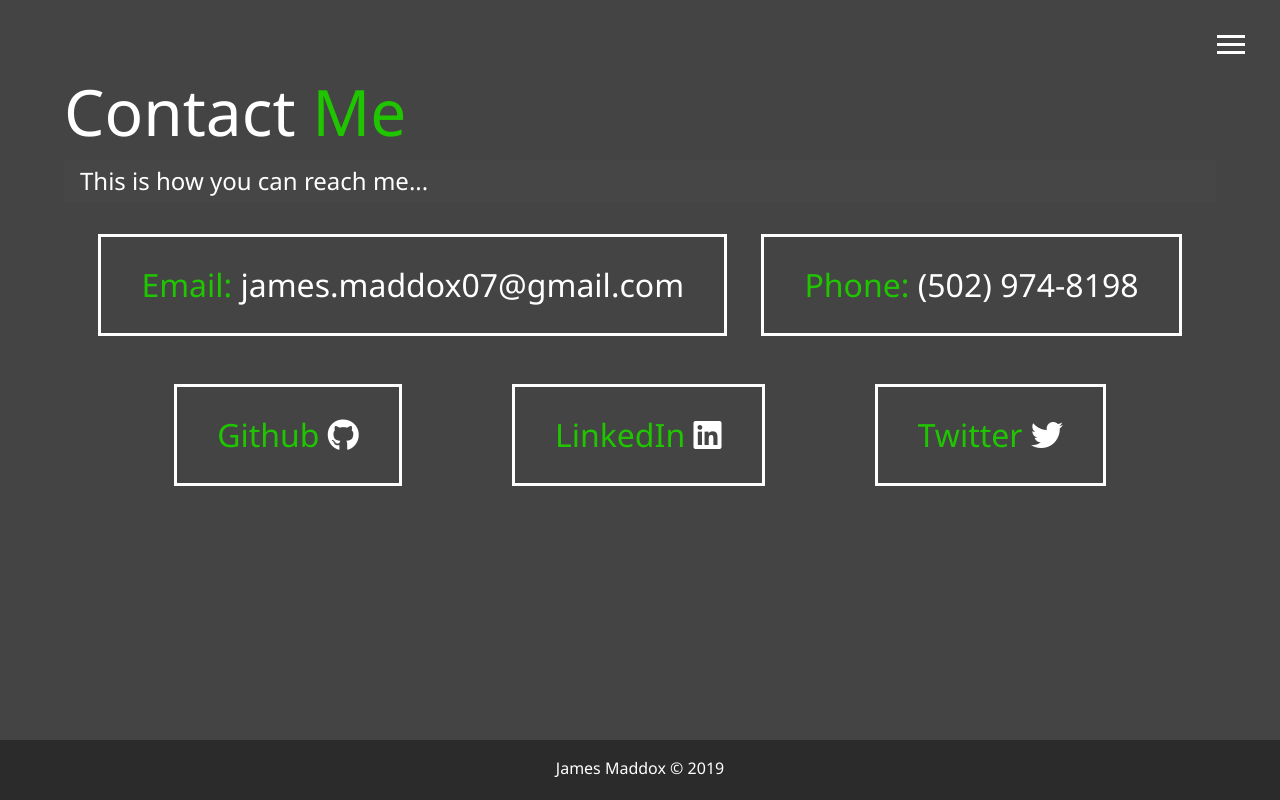
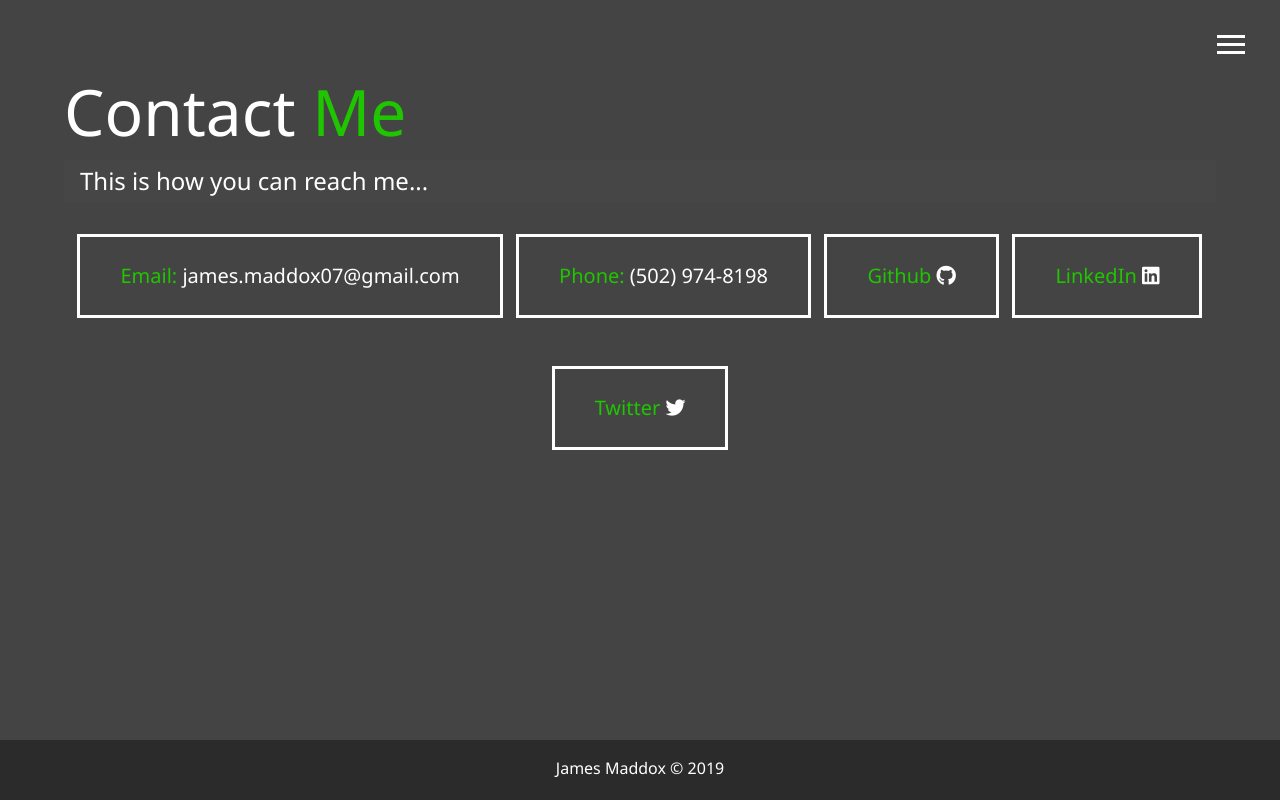
Before and after one commit to jemadd04/2019portfolio, a website: page contact.html in a window 1280 px wide. Drawn offline with Linux system fonts and the light colour scheme.

Commit message:
changed styling on contact page

```diff
--- a/css/main.css
+++ b/css/main.css
@@ -205,7 +205,7 @@ span {
   align-items: center;
   margin-top: 1rem; }
   .boxes div {
-    font-size: 2rem;
+    font-size: 1.25rem;
     border: 3px #fff solid;
     padding: 1.5rem 2.5rem;
     margin-bottom: 3rem;
```
